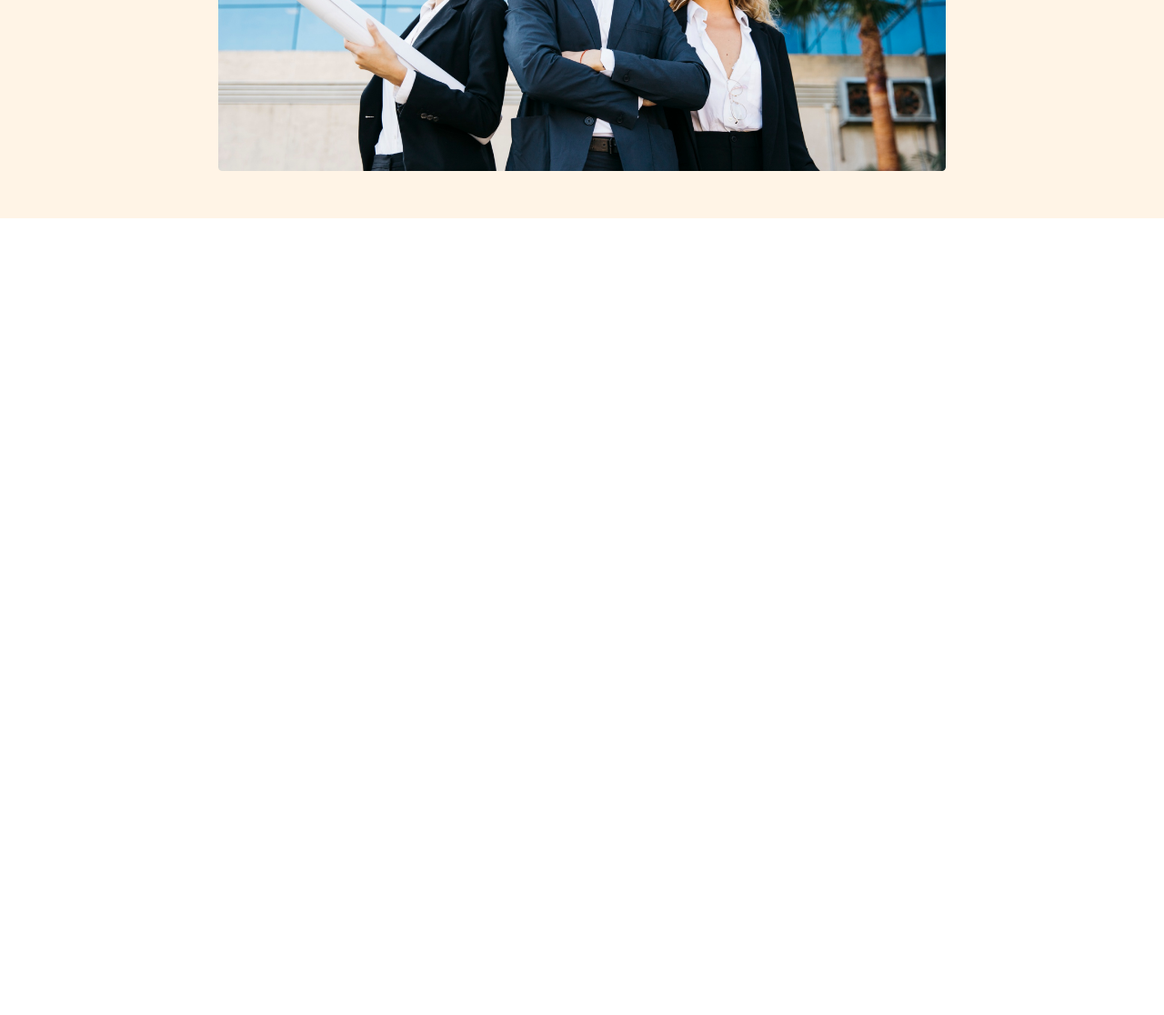
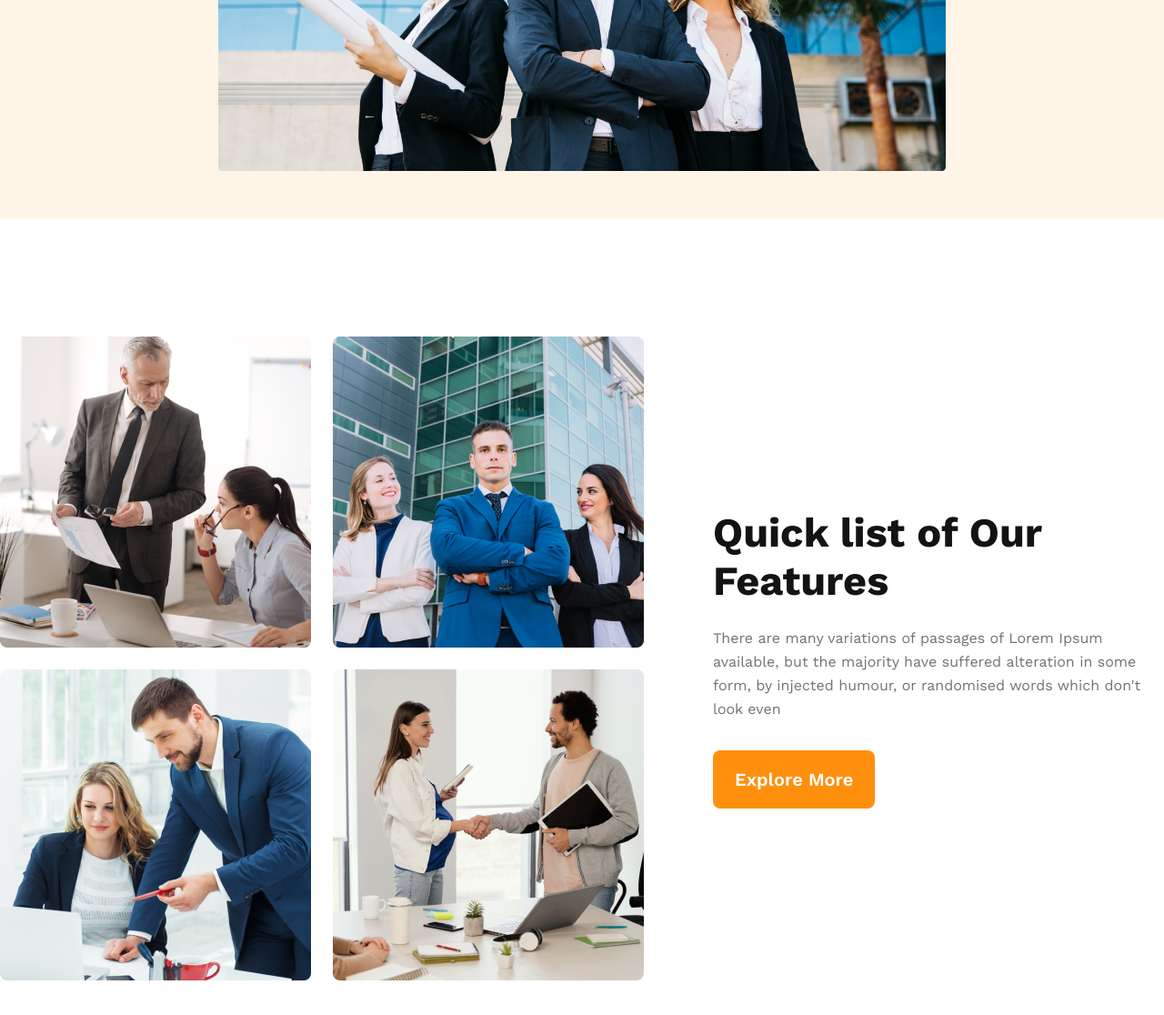
Before and after one commit to ashiouzzaman/g3-architects-project, a plain HTML site: page index.html in a window 1280 px wide. Shown: the part 772-1888 px from the top of the page at 91% size. Before the commit the page ends 1012 px from the top, so only its background shows below. Drawn offline with nearby package versions, Linux system fonts and the light colour scheme.

Commit message:
Quick feature section done

```diff
--- a/index.html
+++ b/index.html
@@ -39,7 +39,25 @@
 
     <!-- Main section -->
     <main>
+        <!-- Quick Features -->
+        <section class="quick-feature-container">
+            <div class="quick-feature">
+                <div class="feature-images">
+                    <img src="images/team1.png" alt="">
+                    <img src="images/team2.png" alt="">
+                    <img src="images/team3.png" alt="">
+                    <img src="images/team4.png" alt="">
+                </div>
+                <div class="feature-content">
+                    <h3 class="section-title">
+                        Quick list of Our Features
+                    </h3>
+                    <p class="text-description">There are many variations of passages of Lorem Ipsum available, but the majority have suffered alteration in some form, by injected humour, or randomised words which don't look even</p>
+                    <button class="btn-primary">Explore More</button>
+                </div>
+            </div>
 
+        </section>
     </main>
 
     <!-- Footer section -->
--- a/styles/styles.css
+++ b/styles/styles.css
@@ -2,6 +2,12 @@
 * {
     font-family: "Work Sans", sans-serif;
     margin: 0;
+}
+
+.section-title {
+    color: #131313;
+    font-size: 2.8125rem;
+    font-weight: 700;
 }
 
 .text-description {
@@ -20,6 +26,12 @@
     font-size: 1.25rem;
     color: #fff;
     font-weight: 600;
+}
+
+main {
+    max-width: 1440px;
+    margin: 0 auto;
+
 }
 
 /* Header */
@@ -69,10 +81,27 @@ nav ul li a {
 
 }
 
-.banner .btn-primary{
+.banner .btn-primary {
     margin: 2rem 0;
 }
 
-.banner img{
+.banner img {
     width: 100%;
 }
+
+/* Quick feature section */
+.quick-feature {
+    display: flex;
+    gap: 4.75rem;
+    align-items: center;
+    margin: 130px 0;
+}
+
+.feature-images {
+    display: grid;
+    grid-template-columns: repeat(2, 1fr);
+    gap: 1.5rem;
+}
+.feature-content p{
+    margin: 1.5rem 0 2rem 0;
+}
```
